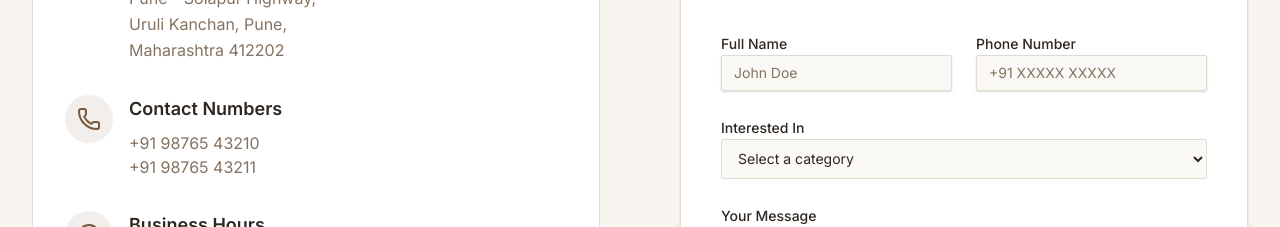
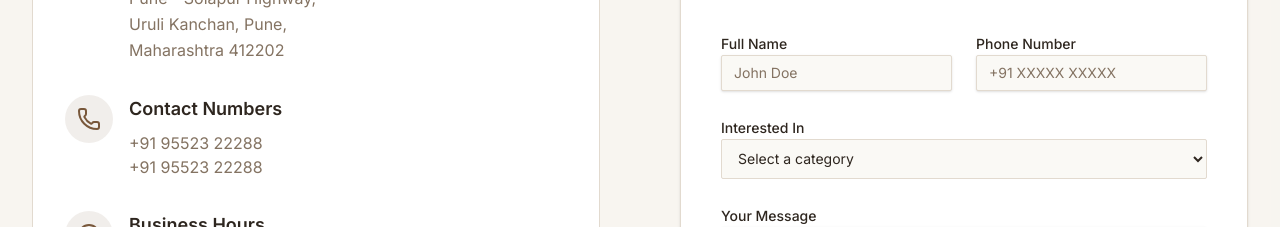
Before and after one commit to pranavjagtap05/netra-furniture-v2, a React (Vite) app: page / in a window 1280 px wide. Shown: the part 9040-9267 px from the top of the page. Built offline with nearby package versions, Linux system fonts and the light colour scheme; a web font is replaced by a local one.

Commit message:
Update contact numbers in Contact component

```diff
--- a/src/components/Contact.tsx
+++ b/src/components/Contact.tsx
@@ -54,8 +54,8 @@ export function Contact() {
                 <div>
                   <h4 className="text-lg font-bold text-foreground mb-2">Contact Numbers</h4>
                   <p className="text-muted-foreground">
-                    <a href="tel:+919552322288" className="hover:text-primary transition-colors">+91 98765 43210</a><br />
-                    <a href="tel:+919552322288" className="hover:text-primary transition-colors">+91 98765 43211</a>
+                    <a href="tel:+919552322288" className="hover:text-primary transition-colors">+91 95523 22288</a><br />
+                    <a href="tel:+919552322288" className="hover:text-primary transition-colors">+91 95523 22288</a>
                   </p>
                 </div>
               </div>
```
